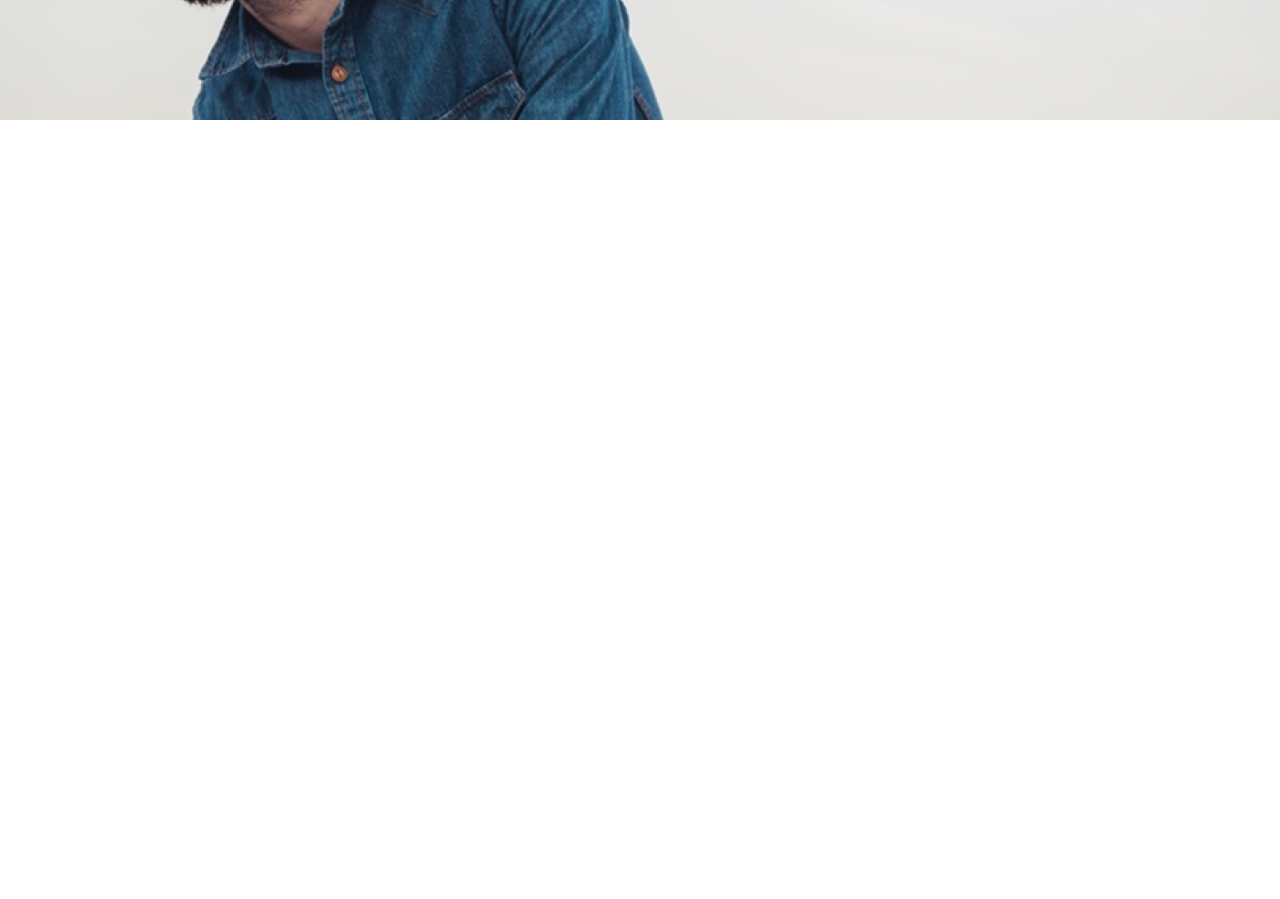
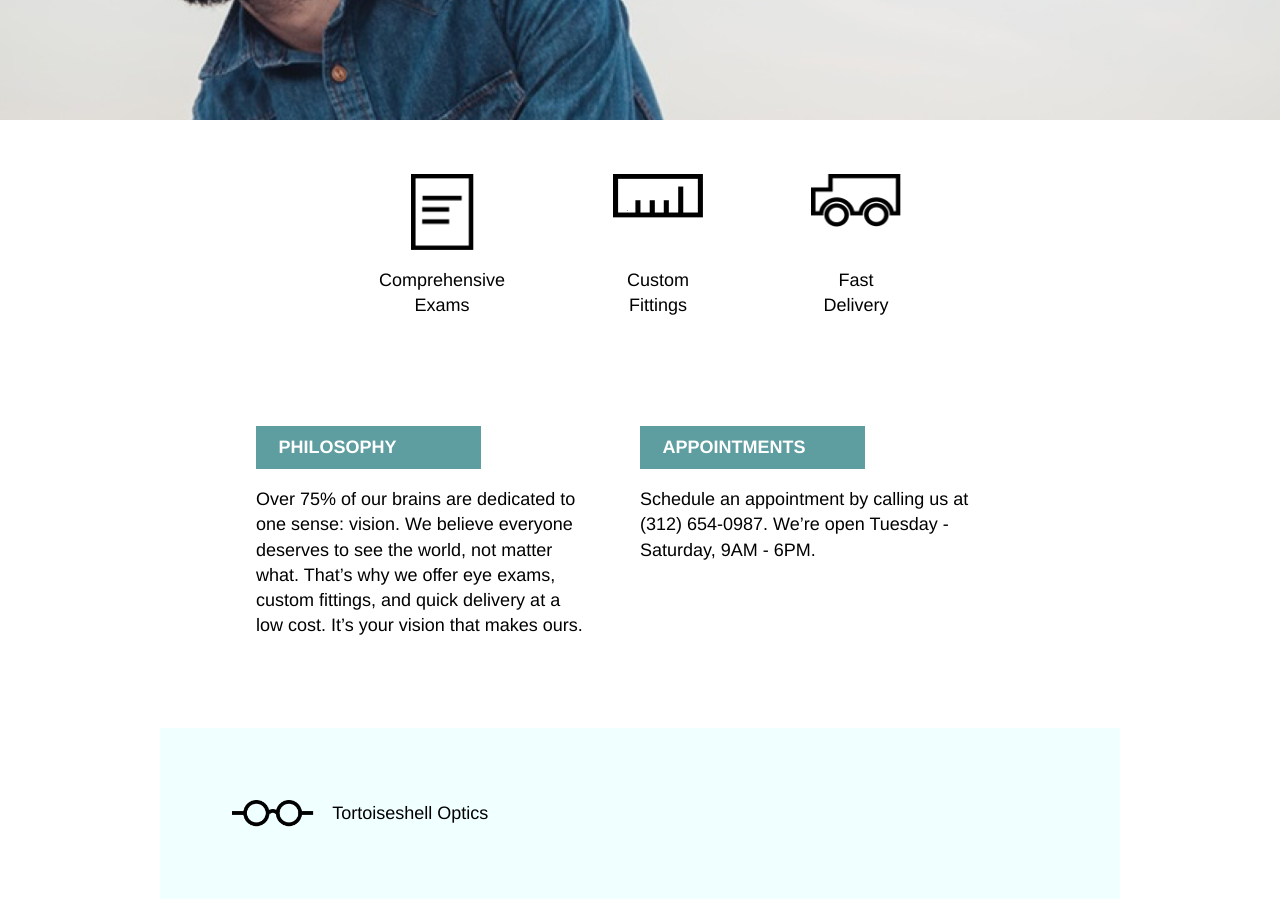
Before and after one commit to andreloezer/tortoiseshell-optics, a plain HTML site: page index.html in a window 1280 px wide. Shown: the part 420-1319 px from the top of the page. Before the commit the page ends 800 px from the top, so only its background shows below. Drawn offline with Linux system fonts and the light colour scheme.

Commit message:
HTML Complete

```diff
--- a/index.html
+++ b/index.html
@@ -12,15 +12,18 @@
   </head>
   <body>
 
+    <!--  MAIN-->
     <main>
+
+      <!--  Intro-->
       <section id="intro">
-
         <div class="container">
           <header>
             <figure>
               <img src="./resources/images/logo-white.png" alt="Tortoiseshell Optics" />
               <figcaption>Tortoiseshell Optics</figcaption>
             </figure>
+
             <nav>
               <ul>
                 <li>Services</li>
@@ -36,9 +39,57 @@
             </div>
           </div>
         </div>
+      </section>
 
+      <!--  Figures-->
+      <section class="container" id="figures">
+        <figure id="paper">
+          <div>
+            <img src="./resources/images/paper-icon.png" alt="Comprehensive Exams"/>
+          </div>
+          <figcaption>Comprehensive<br />Exams</figcaption>
+        </figure>
+
+        <figure id="ruler">
+          <div>
+            <img src="./resources/images/ruler-icon.png" alt="Custom Fittings"/>
+          </div>
+          <figcaption>Custom<br />Fittings</figcaption>
+        </figure>
+
+        <figure id=truck>
+          <div>
+            <img src="./resources/images/truck-icon.png" alt="Fast Delivery"/>
+          </div>
+          <figcaption>Fast<br />Delivery</figcaption>
+        </figure>
+      </section>
+
+      <!--  Info-->
+      <section class="container" id="info">
+        <div id="philosophy">
+          <div>
+            <h2>PHILOSOPHY</h2>
+          </div>
+          <p>Over 75% of our brains are dedicated to one sense: vision. We believe everyone deserves to see the world, not matter what. That’s why we offer eye exams, custom fittings, and quick delivery at a low cost. It’s your vision that makes ours.</p>
+        </div>
+
+        <div id="appointments">
+          <div>
+            <h2>APPOINTMENTS</h2>
+          </div>
+          <p>Schedule an appointment by calling us at (312) 654-0987. We’re open Tuesday - Saturday, 9AM - 6PM.</p>
+        </div>
       </section>
     </main>
 
+    <!--  FOOTER-->
+    <footer class="container">
+      <figure>
+        <img src="./resources/images/logo-black.png" alt="Tortoiseshell Optics" />
+        <figcaption>Tortoiseshell Optics</figcaption>
+      </figure>
+    </footer>
+
   </body>
 </html>
--- a/resources/css/reset.css
+++ b/resources/css/reset.css
@@ -29,7 +29,7 @@ footer, header, hgroup, menu, nav, section {
 	display: block;
 }
 body {
-	line-height: 1;
+	/*line-height: 1;*/
 }
 ol, ul {
 	list-style: none;
--- a/resources/css/style.css
+++ b/resources/css/style.css
@@ -4,6 +4,7 @@
 html {
   font-size: 18px;
   font-family: Helvetica;
+  line-height: 1.4rem;
 }
 
 
@@ -101,3 +102,120 @@ h1 {
 
   display: inline-block;
 }
+
+/*  Figures section*/
+
+#figures {
+  /*padding-top: 3rem;*/
+  display: flex;
+  justify-content: center;
+}
+
+#figures figure{
+  margin: 3rem;
+  height: 8rem;
+  display: flex;
+  flex-direction: column;
+  justify-content: center;
+  align-items: center;
+}
+
+#figures div {
+  margin: auto;
+  margin-top: 0;
+}
+
+#figures img {
+  margin: auto;
+}
+
+#figures figcaption {
+  /*font-size: 1rem;*/
+  /*width: 6rem;*/
+  text-align: center;
+  line-height: 1.4rem;
+}
+
+#paper,
+#ruler,
+#truck {
+  display: flex;
+  align-items: flex-start;
+}
+
+#paper img {
+  width: 3.5rem;
+  height: auto;
+}
+
+#ruler img {
+  width: 5rem;
+  height: auto;
+}
+
+#truck img {
+  width: 5rem;
+  height: auto;
+}
+
+/*  Info section*/
+
+#info {
+  margin-top: 3rem;
+  margin-bottom: 5rem;
+
+  display: flex;
+  justify-content: center;
+}
+
+#info > div {
+  width: 35%;
+  margin-right: 5%;
+}
+
+#info div div {
+  width: 10rem;
+  background-color: cadetblue;
+  color: white;
+  padding: 0.5rem 1.25rem;
+}
+
+#info h2 {
+  font-weight: bold;
+  font-size: 1rem;
+}
+
+#info p {
+  line-height: 1.4rem;
+  margin-top: 1rem;
+}
+
+
+/*  FOOTER*/
+
+footer {
+  /*margin-top: 5rem;*/
+  background-color: azure;
+  color: black;
+
+  display: flex;
+  justify-content: space-between;
+  align-items: center;
+}
+
+footer figure {
+  margin: 4rem;
+  display: flex;
+  justify-content: space-between;
+  align-items: center;
+}
+
+footer img {
+height: 1.5rem;
+width: auto;
+}
+
+footer figcaption {
+font-size: 1rem;
+
+margin-left: 1rem;
```
